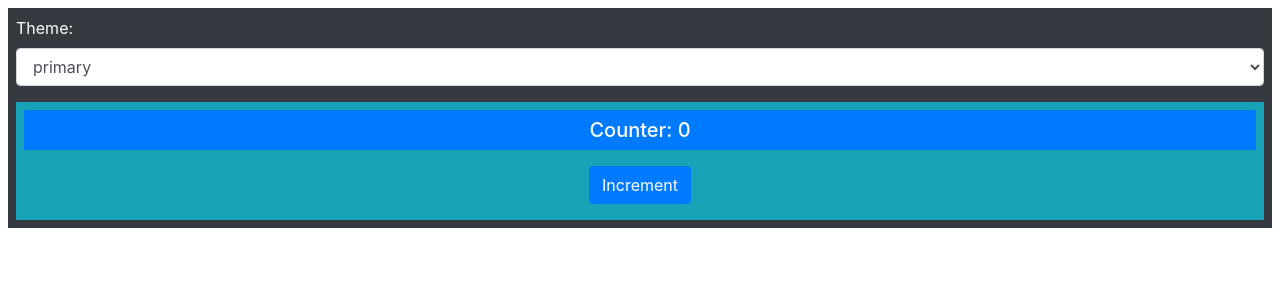
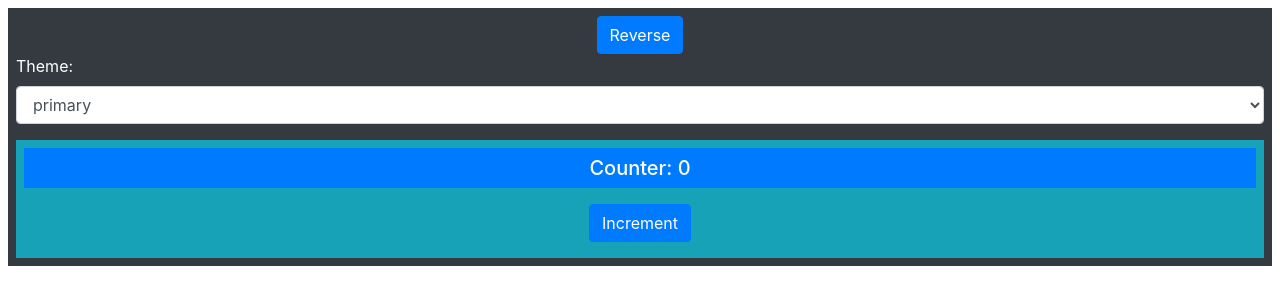
Before and after one commit to davidtrussler/pro-react-16_14_composing-applications, a React (Create React App) app: page / in a window 1280 px wide. Shown: the top 304 px of the page. Built offline with nearby package versions, Linux system fonts and the light colour scheme.

Commit message:
Demonstrates sorting child components

```diff
--- a/src/ThemeSelector.js
+++ b/src/ThemeSelector.js
@@ -5,7 +5,8 @@ export class ThemeSelector extends Component {
 		super(props);
 
 		this.state = {
-			theme: 'primary'
+			theme: 'primary',
+			reverseChildren: false
 		}
 
 		this.themes = ['primary', 'secondary', 'success', 'warning', 'dark'];
@@ -15,13 +16,28 @@ export class ThemeSelector extends Component {
 		this.setState({theme: e.target.value});
 	}
 
+	toggleReverse = () => {
+		this.setState({reverseChildren: !this.state.reverseChildren});
+	}
+
 	render() {
 		let modChildren = React.Children.map(this.props.children, (
 			c => React.cloneElement(c, {theme: this.state.theme})
 		));
 
+		if (this.state.reverseChildren) {
+			modChildren.reverse();
+		}
+
 		return(
 			<div className="bg-dark p-2">
+				<button
+					className="btn btn-primary"
+					onClick={this.toggleReverse}
+				>
+					Reverse
+				</button>
+
 				<div className="form-group text-left">
 					<label className="text-white">Theme: </label>
 					<select
```
